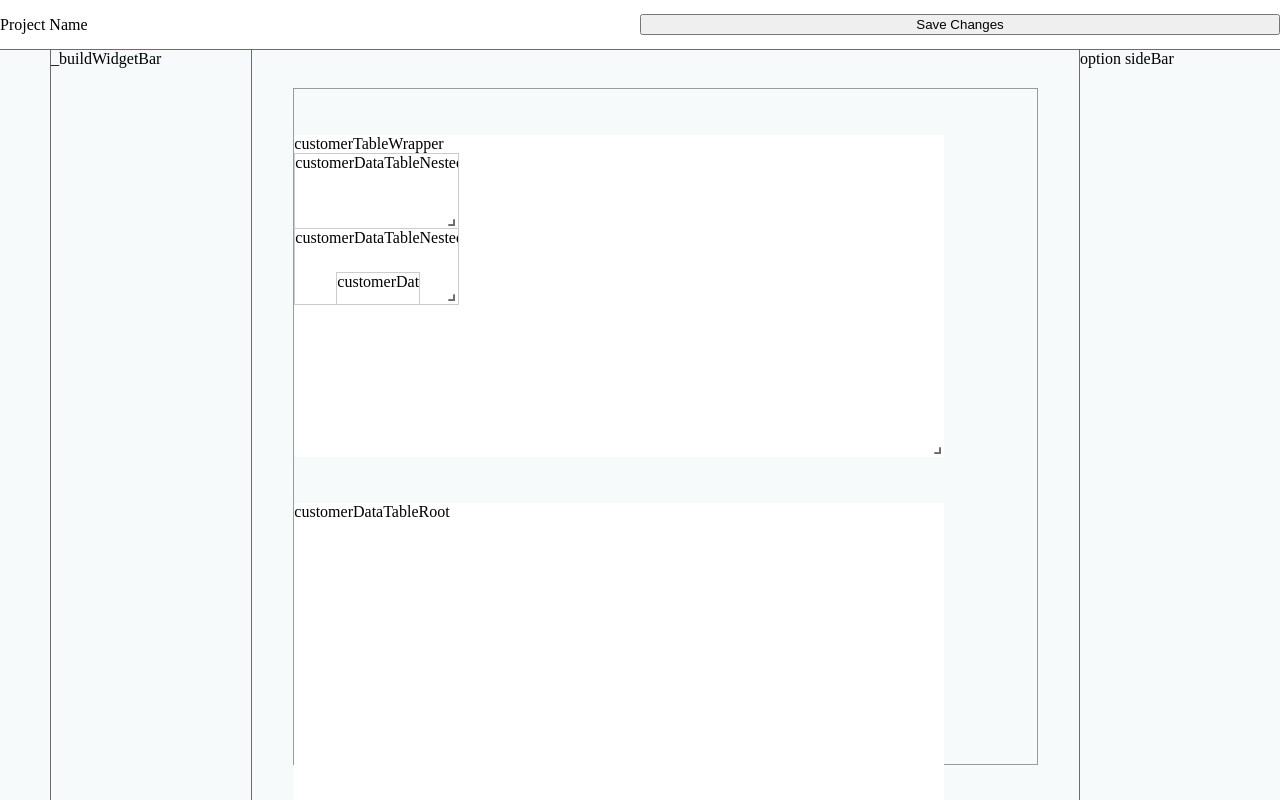
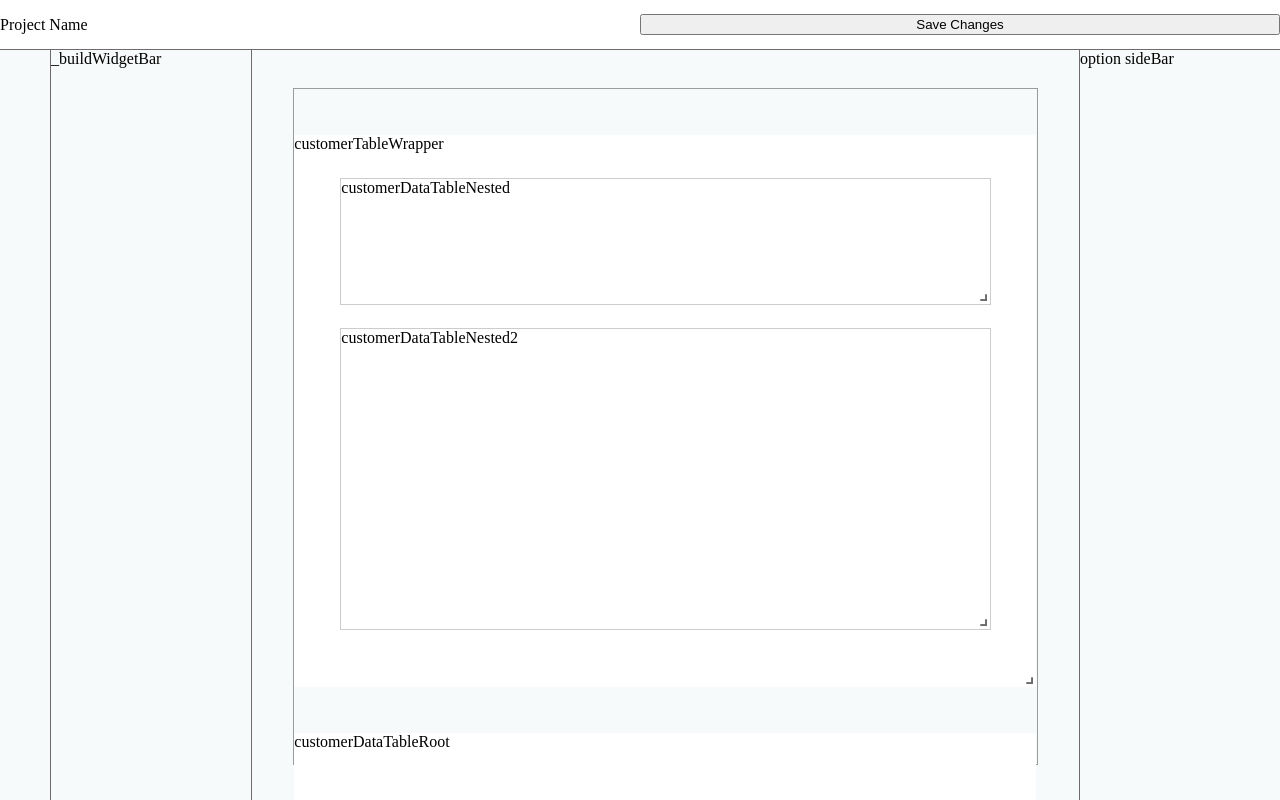
Before and after one commit to vondot-GmbH/metool_lib, a React (Vite) app: page / in a window 1280 px wide. Built offline with nearby package versions, Linux system fonts and the light colour scheme.

Commit message:
Refactor widget store and grid layout component

```diff
--- a/lib/components/private/editor.components/grid.layout.component/grid.layout.component.tsx
+++ b/lib/components/private/editor.components/grid.layout.component/grid.layout.component.tsx
@@ -1,10 +1,7 @@
-/* eslint-disable @typescript-eslint/no-unused-vars */
 /* eslint-disable react-refresh/only-export-components */
 /* eslint-disable @typescript-eslint/no-explicit-any */
-import { Layout, Layouts, Responsive, WidthProvider } from "react-grid-layout";
+import { Layout, Responsive, WidthProvider } from "react-grid-layout";
 import {
-  convertLayoutToPositioning,
-  convertLayoutToPositioningForBreakpoint,
   convertToGridLayout,
   generateGridLayoutBackground,
 } from "../../../../globals/helpers/layout.helper";
@@ -52,6 +49,7 @@ const GridLayout = ({
   widgetStore,
 }: GridLayoutProps): JSX.Element => {
   const layouts = convertToGridLayout(content);
+  const [savedLayouts, setSavedLayouts] = useState(layouts);
 
   const [currentBreakpoint, setCurrentBreakpoint] = useState(""); // TODO set initial breakpoint based on window size
   const [gridBackground, setGridBackground] = useState("");
@@ -60,19 +58,6 @@ const GridLayout = ({
   const onBreakpointChange = (newBreakpoint: BreakpointType) => {
     setCurrentBreakpoint(newBreakpoint);
   };
-
-  // const handleOnLayoutChange = (
-  //   currentLayout: Layout[],
-  //   allLayouts: Layouts
-  // ) => {
-  //   // convert the layout from the grid layout to the positioning layout
-  //   const convertedLayout = convertLayoutToPositioning(allLayouts);
-  //   console.log("convertedLayout");
-  //   console.log(convertedLayout);
-
-  //   // update each widget's positioning in the store based on the new layout
-  //   // widgetStore?.updateWidgetsLayout(convertedLayout);
-  // };
 
   const handleDragStart = (
     layout: any,
@@ -162,7 +147,7 @@ const GridLayout = ({
       key={key}
       className={isNested ? undefined : styles.gridLayout}
       margin={[0, 0]}
-      layouts={layouts}
+      layouts={savedLayouts}
       breakpoints={breakpoints}
       cols={cols}
       rowHeight={rowHeight}
@@ -173,7 +158,9 @@ const GridLayout = ({
       onDragStop={handleDragStop}
       onResizeStart={handleResizeStart}
       onResizeStop={handleResizeStop}
-      // onLayoutChange={handleOnLayoutChange}
+      onLayoutChange={(layout, layouts) => {
+        setSavedLayouts(layouts);
+      }}
     >
       {children}
     </ResponsiveGridLayout>
--- a/lib/components/public/canvas.editor.component/canvas.editor.component.tsx
+++ b/lib/components/public/canvas.editor.component/canvas.editor.component.tsx
@@ -21,11 +21,14 @@ interface CanvasEditorProps {
 const CanvasEditor = ({
   changeRecordStore,
   widgets,
+  widgetStore,
   onSaveChanges,
 }: CanvasEditorProps): JSX.Element => {
   const handleOnSaveChanges = () => {
     if (changeRecordStore && onSaveChanges) {
       console.log("handleOnSaveChanges");
+      widgetStore?.exportWidgetDataForTesting();
+
       const changes = changeRecordStore?.processReleaseChanges();
 
       if (changes && changes.length != 0) onSaveChanges(changes);
--- a/lib/stores/widget.store.ts
+++ b/lib/stores/widget.store.ts
@@ -73,16 +73,17 @@ class WidgetStore {
 
   //! methods
 
-  getAllWidgetsConvertedFromStructuredData(): Widget[] {
+  exportWidgetDataForTesting(): void {
     const widgets: Widget[] = [];
 
     // loop through all widgets in the map and add the widget to the array
-    for (const [id, value] of this._structuredWidgetHierarchy) {
-      console.log(id);
-      widgets.push(value.widget);
+    for (const change of this.changeRecordStore.getChangeRecords()) {
+      widgets.push(change.data);
     }
 
-    return widgets;
+    console.log("export widgets: ------");
+    console.log(JSON.parse(JSON.stringify(widgets)));
+    console.log("--------");
   }
 
   updateWidgetPositioningForBreakpoint(
@@ -135,11 +136,11 @@ class WidgetStore {
       currentBreakpoint
     );
 
-    // Durchlaufen aller aktualisierten Widgets
+    // loop through all updated widgets and update the positioning for the current breakpoint
     for (const widgetID in convertedLayouts) {
       const widgetLayouts = convertedLayouts[widgetID];
 
-      // Überprüfen, ob für den aktuellen Breakpoint ein Layout vorhanden ist
+      // check if the widget exists
       if (widgetLayouts && widgetLayouts[currentBreakpoint]) {
         const widgetPositioning = widgetLayouts[currentBreakpoint];
 
@@ -150,7 +151,7 @@ class WidgetStore {
             widgetPositioning
           );
 
-          // Aktualisieren des Change Record Stores
+          // update the change record store
           this.changeRecordStore.setChangeWidgetRecord(
             widgetID,
             "UPDATE",
--- a/src/App.tsx
+++ b/src/App.tsx
@@ -3,7 +3,7 @@ import { CanvasEditor } from "../lib/main";
 import ViewStore from "../lib/stores/view.store";
 import { Provider as MobxProvider } from "mobx-react";
 import WidgetStore from "../lib/stores/widget.store";
-import { EXAMPLE_DATA_EXPORTED } from "./example.data";
+import { EXAMPLE_WIDGETS_DATA_FINAL } from "./example.data";
 import ChangeRecordStore from "../lib/stores/change.record.store";
 
 // only for testing purposes
@@ -23,7 +23,7 @@ function App() {
     <MobxProvider {...stores}>
       <div className="main-container">
         <CanvasEditor
-          widgets={EXAMPLE_DATA_EXPORTED}
+          widgets={EXAMPLE_WIDGETS_DATA_FINAL}
           onSaveChanges={(changes) => {
             console.log("changes: ", JSON.stringify(changes, null, 2));
           }}
--- a/src/example.data.ts
+++ b/src/example.data.ts
@@ -6,6 +6,266 @@ export const EXAMPLE_VIEW: View = {
   name: "Customer View",
 };
 
+//!
+
+//!
+
+export const EXAMPLE_WIDGETS_DATA_FINAL: Widget[] = [
+  {
+    _id: "5f9e9b6b9c6b4c0017f3b3b5",
+    widgetID: "customerDataTableNested",
+    widgetType: "DATA_TABLE",
+    view: "5f9e9b6b9I6b4c3017f3b3a0",
+    positioning: {
+      i: "customerDataTableNested",
+      xs: {
+        x: {
+          value: 1,
+          isInfinity: false,
+        },
+        y: {
+          value: 1,
+          isInfinity: false,
+        },
+        w: {
+          value: 14,
+          isInfinity: false,
+        },
+        h: {
+          value: 5,
+          isInfinity: false,
+        },
+      },
+      md: {
+        x: {
+          value: 0,
+          isInfinity: false,
+        },
+        y: {
+          value: 1,
+          isInfinity: false,
+        },
+        w: {
+          value: 12,
+          isInfinity: false,
+        },
+        h: {
+          value: 10,
+          isInfinity: false,
+        },
+      },
+      xl: {
+        x: {
+          value: 1,
+          isInfinity: false,
+        },
+        y: {
+          value: 1,
+          isInfinity: false,
+        },
+        w: {
+          value: 46,
+          isInfinity: false,
+        },
+        h: {
+          value: 8,
+          isInfinity: false,
+        },
+      },
+    },
+    parentID: "customerTableWrapper",
+  },
+  {
+    _id: "5f9e9b6b9c6b4c0017f3b399",
+    widgetID: "customerDataTableNested2",
+    widgetType: "DATA_TABLE",
+    view: "5f9e9b6b9I6b4c3017f3b3a0",
+    parentID: "customerTableWrapper",
+    positioning: {
+      i: "customerDataTableNested2",
+      xs: {
+        x: {
+          value: 1,
+          isInfinity: false,
+        },
+        y: {
+          value: 7,
+          isInfinity: false,
+        },
+        w: {
+          value: 14,
+          isInfinity: false,
+        },
+        h: {
+          value: 12,
+          isInfinity: false,
+        },
+      },
+      md: {
+        x: {
+          value: 15,
+          isInfinity: false,
+        },
+        y: {
+          value: 1,
+          isInfinity: false,
+        },
+        w: {
+          value: 8,
+          isInfinity: false,
+        },
+        h: {
+          value: 10,
+          isInfinity: false,
+        },
+      },
+      xl: {
+        x: {
+          value: 1,
+          isInfinity: false,
+        },
+        y: {
+          value: 10,
+          isInfinity: false,
+        },
+        w: {
+          value: 46,
+          isInfinity: false,
+        },
+        h: {
+          value: 21,
+          isInfinity: false,
+        },
+      },
+    },
+  },
+  {
+    _id: "5f9e9b6b9c6b4c0017f3b3a1",
+    widgetID: "customerTableWrapper",
+    widgetType: "WIDGET_WRAPPER",
+    view: "5f9e9b6b9I6b4c3017f3b3a0",
+    positioning: {
+      i: "customerTableWrapper",
+      xs: {
+        x: {
+          value: 0,
+          isInfinity: false,
+        },
+        y: {
+          value: 1,
+          isInfinity: false,
+        },
+        w: {
+          value: 8,
+          isInfinity: false,
+        },
+        h: {
+          value: 12,
+          isInfinity: false,
+        },
+      },
+      md: {
+        x: {
+          value: 0,
+          isInfinity: false,
+        },
+        y: {
+          value: 0,
+          isInfinity: false,
+        },
+        w: {
+          value: 12,
+          isInfinity: false,
+        },
+        h: {
+          value: 10,
+          isInfinity: false,
+        },
+      },
+      xl: {
+        x: {
+          value: 0,
+          isInfinity: false,
+        },
+        y: {
+          value: 1,
+          isInfinity: false,
+        },
+        w: {
+          value: 18,
+          isInfinity: false,
+        },
+        h: {
+          value: 18,
+          isInfinity: false,
+        },
+      },
+    },
+  },
+  {
+    _id: "5f9e9b6b9c6b4c0017ffb399",
+    widgetID: "customerDataTableRoot",
+    widgetType: "DATA_TABLE",
+    view: "5f9e9b6b9I6b4c3017f3b3a0",
+    positioning: {
+      i: "customerDataTableRoot",
+      xs: {
+        x: {
+          value: 0,
+          isInfinity: false,
+        },
+        y: {
+          value: 14,
+          isInfinity: false,
+        },
+        w: {
+          value: 8,
+          isInfinity: false,
+        },
+        h: {
+          value: 12,
+          isInfinity: false,
+        },
+      },
+      md: {
+        x: {
+          value: 0,
+          isInfinity: false,
+        },
+        y: {
+          value: 11,
+          isInfinity: false,
+        },
+        w: {
+          value: 12,
+          isInfinity: false,
+        },
+        h: {
+          value: 12,
+          isInfinity: false,
+        },
+      },
+      xl: {
+        x: {
+          value: 19,
+          isInfinity: false,
+        },
+        y: {
+          value: 1,
+          isInfinity: false,
+        },
+        w: {
+          value: 5,
+          isInfinity: false,
+        },
+        h: {
+          value: 18,
+          isInfinity: false,
+        },
+      },
+    },
+  },
+];
 export const EXAMPLE_WIDGETS_DATA_NEW: Widget[] = [
   {
     _id: "5f9e9b6b9c6b4c0017f3b3a1",
```
Also changed, not shown: lib/globals/helpers/layout.helper.ts (+7 -6 lines).
